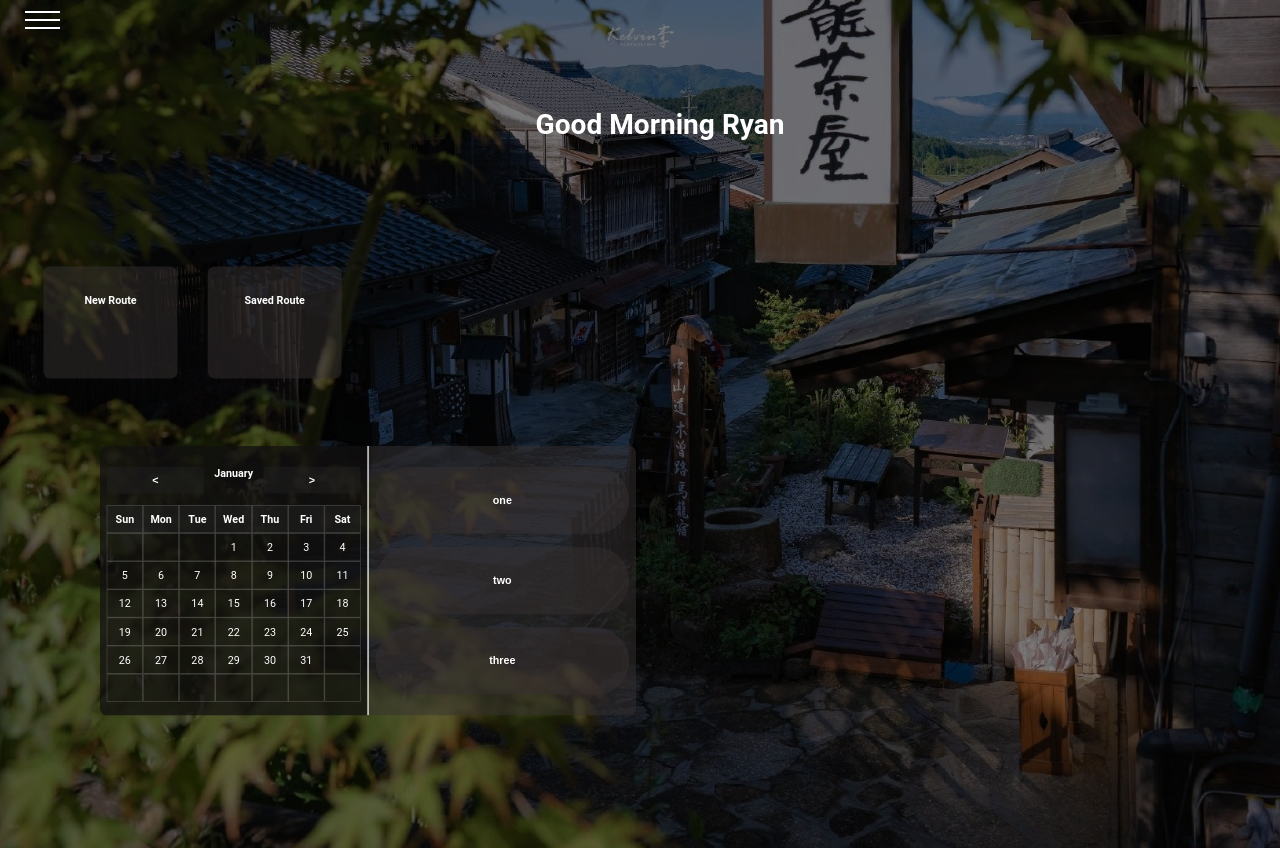
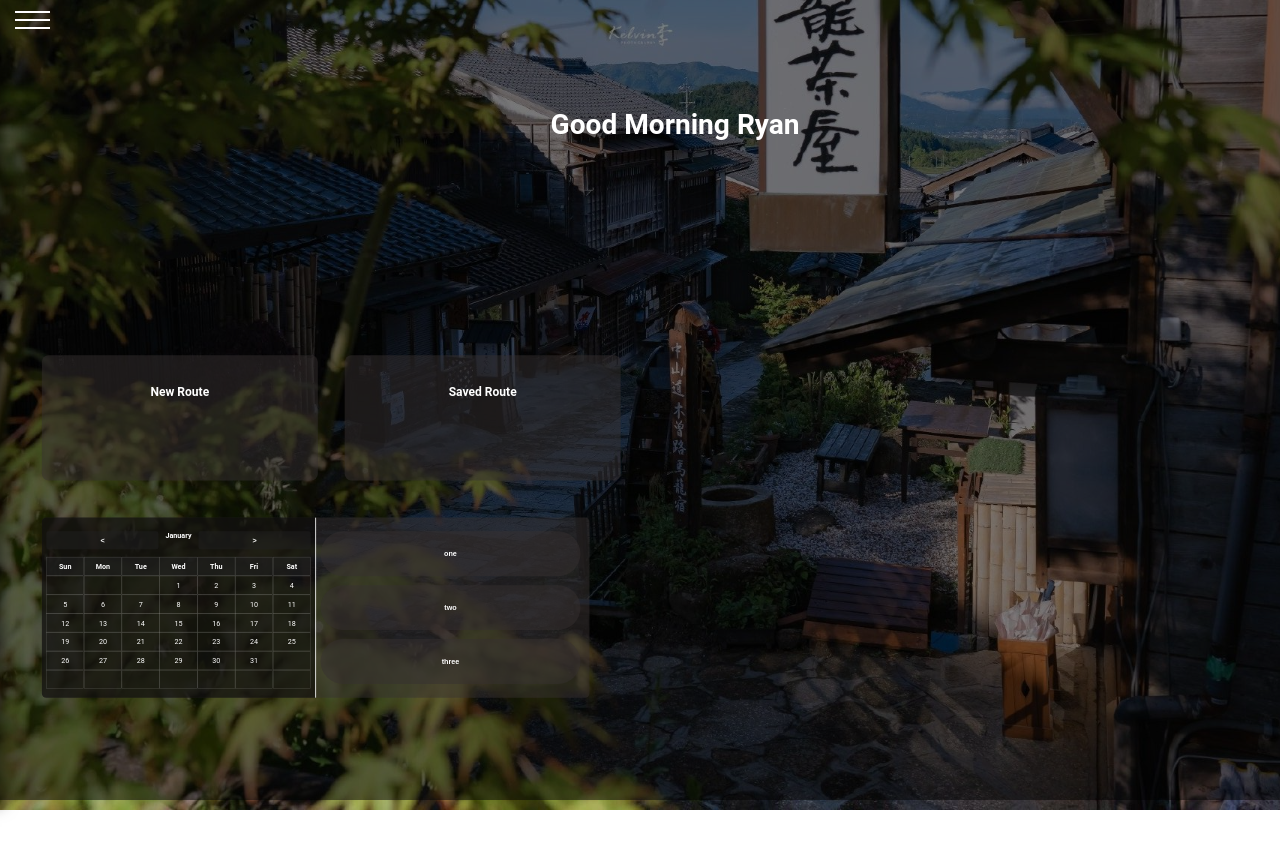
Before and after one commit to RouteWeaver2025/Project-RouteWeaver, a React (Vite) app in the folder RouteWeaver/: page / in a window 1280 px wide. After the commit the page ends 810 px from the top, so only its background shows below. Built offline with nearby package versions, Linux system fonts and the light colour scheme.

Commit message:
home modified

```diff
--- a/RouteWeaver/src/components/home.jsx
+++ b/RouteWeaver/src/components/home.jsx
@@ -118,6 +118,7 @@ const HomePage = () => {
 
       {/*buttons: new route, saved route,smartvacay*/}
       <div className="box">
+        <div className="selectroutebox">
         <div role="button" className="NewR">
           <h4>New Route</h4>
         </div>
@@ -125,7 +126,6 @@ const HomePage = () => {
           <h4>Saved Route</h4>
         </div>
         </div>
-
         <div className="SmartV">
           <div className="left-section">{/*left section*/}
             <div className="calendar">{/* Calendar component */}
@@ -168,6 +168,7 @@ const HomePage = () => {
           </div>
         </div>
       </div>
+    </div>
   );
 };
 
--- a/RouteWeaver/src/design/homescreen.css
+++ b/RouteWeaver/src/design/homescreen.css
@@ -1,9 +1,10 @@
 body {
-    margin: 0;
+    margin: 0px;
     padding: 0;
     display: flex;
+    width: auto;
     max-width: 100vw;
-    max-height: fit-content;
+    min-height:fit-content ;
     justify-content: center;
     background-image: url('homeimg.jpg'); /* Path to your image */
     background-size: cover; /* Ensures the image covers the entire area */
@@ -14,19 +15,24 @@ body {
 
 /* Main Wrapper */
 .main1 {
+    width: auto;
     max-width: 100vw;
-    max-height: fit-content;
+    height: 100vh;
+    padding-left: 20px;
     background: rgba(0, 0, 0, 0.5); /* Light transparent overlay */
     overflow: hidden;
-    display: flex;
+    display:flex;
     flex-direction: column;
     justify-content: left;
     gap: 20px;
+    margin-bottom: 10px;
+    padding-left: 30px;
+
 }
-
 /* Top Bar with Menu Icon */
 .homeTop {
-    width: 100vw;
+    width: auto;
+    max-width: 100vw;
     min-height: 40px;
     background: rgba(0, 0, 0, 0); /* Transparent */
     overflow: hidden;
@@ -35,7 +41,7 @@ body {
 .menuicon {
     display: inline-block;
     cursor: pointer;
-    margin-left: 25px;
+    /*margin-left: 25px;*/
     margin-top: 5px;
 }
 
@@ -64,7 +70,7 @@ body {
     position: fixed; /* Keeps the menu visible when scrolling */
     top: 0;
     left: 0;
-    width: 150px; /* Reduced width */
+    width: 150px;
     height: 100vh; /* Full viewport height */
     background-color: black;
     box-shadow: 2px 5px 15px rgba(0, 0, 0, 0.5);
@@ -75,7 +81,6 @@ body {
     display: flex;
     flex-direction: column;
     justify-content: flex-start;
-    padding-top:0%;
 }
 
 .menu.open {
@@ -128,30 +133,42 @@ body {
 
 /* Box for Buttons */
 .box {
-    margin: 10px;
-    margin-bottom: 0%;
-    width: 100vw;
+    /*margin: 10px;*/
+    margin-left: 0px;
+    margin-bottom: 10px;
+    width: auto;
+    max-width: 100vw;
     min-height: fit-content;
+    height: auto;
     overflow: hidden;
     border-radius: 10px;
+    position:relative;
     background: rgba(0, 0, 0, 0); /* Transparent */
     padding: 20px; /* Reduced padding */
     display: flex;
-    flex-direction: row;
+    flex-direction: column;
     justify-content: left;
     gap: 15px; /* Reduced gap */
     box-sizing: border-box;
     transform: scale(0.67); /* Scale down to 67% */
     transform-origin: left; /* Start scaling from the left side */
+    ;
 }
-
+.selectroutebox{
+    width:auto;
+    display: flex;
+    flex-direction: row;
+}
 .NewR, .SavedR {
     color: white;
-    margin-left: 30px;
-    padding-top: 20px;
+    font-size: large;
+    margin: 20px;
+    /*margin-bottom: 30px;*/
+    padding: 20px;
     text-align: center;
-    width: 200px; /* 67% of the original 220px */
-    height: 147px; /* 67% of the original 220px */
+    width: auto;
+    min-width: 30%;
+    height: 147px;
     overflow: hidden;
     border-radius: 10px;
     background: rgba(55, 49, 49, 0.5); /* Light transparent gray */
@@ -166,16 +183,17 @@ body {
 
 .SmartV:hover {
     background: rgba(33, 33, 33, 0.7); /* Darker hover background */
-    transform: scale(0.7); /* Slight zoom effect on hover */
+    /*transform: scale(0.7); /* Slight zoom effect on hover */
     cursor: pointer;
 }
 
 /* SmartV Section */
 .SmartV {
-    width: 800px; /* Increased width for better visibility */
-
-    min-height: fit-content;
-    margin-left: 100px; /* Adjust margin */
+    width: auto;
+    min-width: 500px;
+    height: auto;
+    margin: 20px;
+    margin-right: 0px;
     overflow: hidden;
     border-radius: 10px;
     background: rgba(55, 49, 49, 0.5) ;
```
Lines whose indentation alone changed are shown as unchanged.
